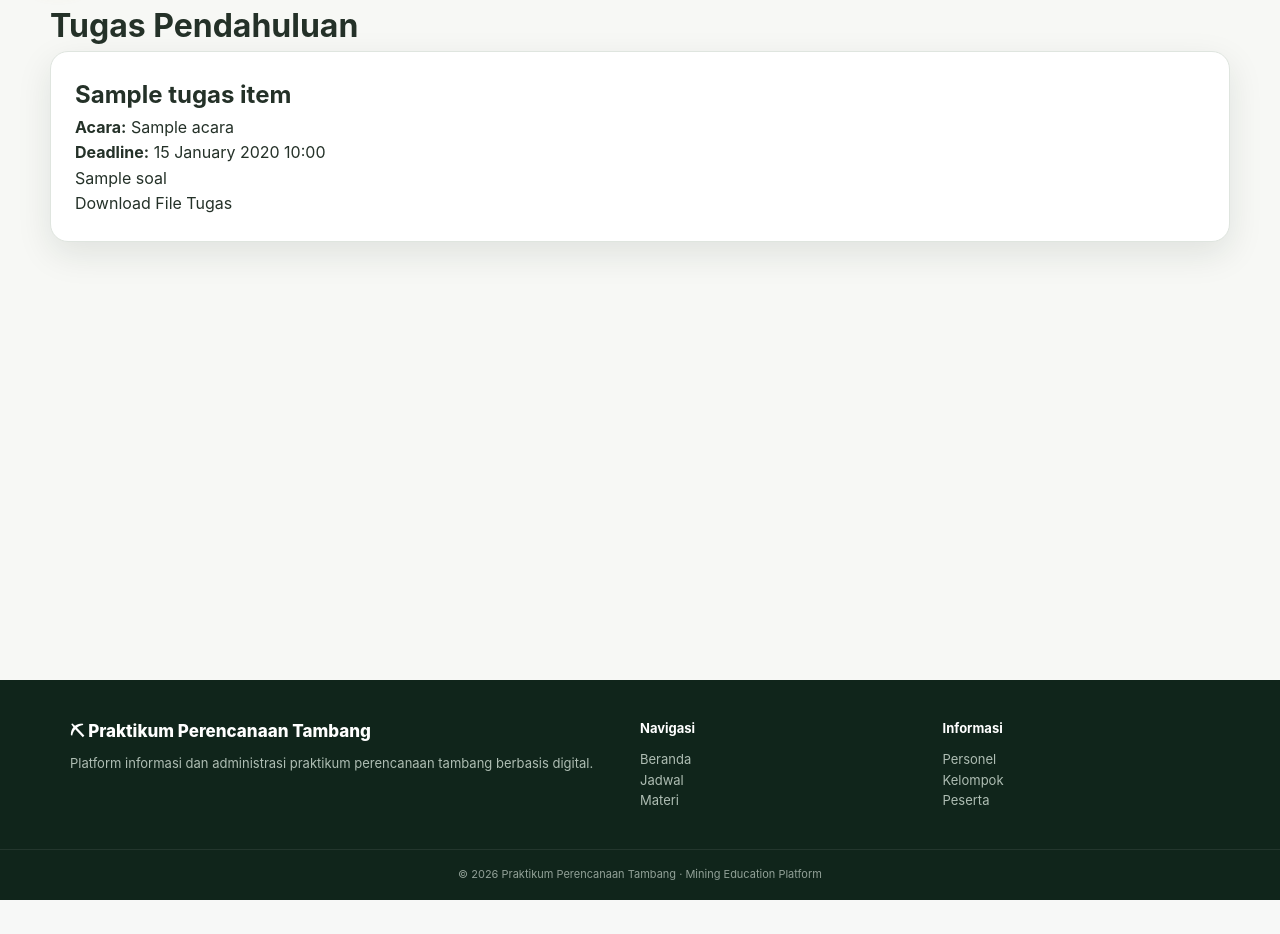
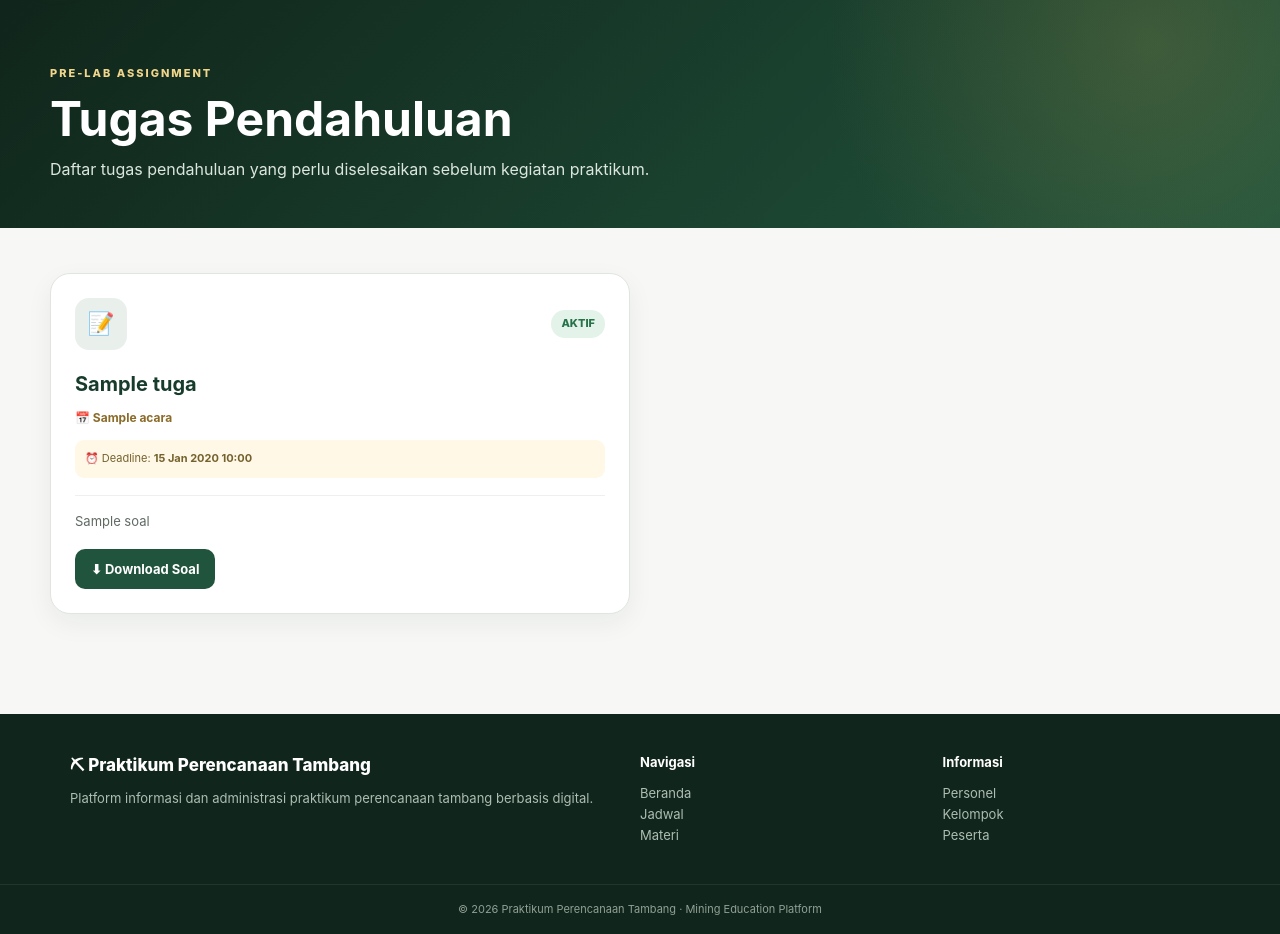
Before and after one commit to muhammadfhy2-cell/Praktikum-Perencanaan-Tambang, a Django app: template praktikum/templates/praktikum/tugas_pendahuluan.html in a window 1280 px wide. Shown: the part 73-1007 px from the top of the page. Before the commit the page ends 973 px from the top, so only its background shows below. Run offline with Django 3.2, Linux system fonts and the light colour scheme; the template is opened without the code that fills it: most values are stand-ins (such as "Sample title", 1, 10 or a date in 2020).

Commit message:
Update tugas_pendahuluan.html

```diff
--- a/praktikum/templates/praktikum/tugas_pendahuluan.html
+++ b/praktikum/templates/praktikum/tugas_pendahuluan.html
@@ -1,51 +1,147 @@
 {% extends "praktikum/base.html" %}
+
+{% block title %}Tugas Pendahuluan | Praktikum Perencanaan Tambang{% endblock %}
 
 {% block content %}
 
+<section class="page-header">
+    <div class="container">
+        <div class="eyebrow">PRE-LAB ASSIGNMENT</div>
+        <h1>Tugas Pendahuluan</h1>
+        <p>
+            Daftar tugas pendahuluan yang perlu diselesaikan sebelum kegiatan
+            praktikum.
+        </p>
+    </div>
+</section>
+
+<section class="content-section">
     <div class="container">
 
-    <h1>Tugas Pendahuluan</h1>
+        <div class="assignment-grid">
 
-    {% for item in tugas %}
+            {% for tugas in tugas_list %}
 
-    <div class="card">
+            <article class="assignment-card">
 
-        <h2>{{ item.judul }}</h2>
+                <div class="assignment-top">
+                    <div class="assignment-icon">📝</div>
 
-        <p>
-            <strong>Acara:</strong>
-            {{ item.acara.nama }}
-        </p>
+                    <span class="badge badge-green">
+                        Aktif
+                    </span>
+                </div>
 
-        {% if item.deadline %}
-        <p>
-            <strong>Deadline:</strong>
-            {{ item.deadline|date:"d F Y H:i" }}
-        </p>
+                <h2>{{ tugas.judul }}</h2>
+
+                {% if tugas.acara %}
+                    <div class="assignment-event">
+                        📅 {{ tugas.acara.nama }}
+                    </div>
                 {% endif %}
 
-        <div>
-            {{ item.soal|linebreaks }}
+                {% if tugas.deadline %}
+                    <div class="deadline">
+                        ⏰ Deadline:
+                        <strong>{{ tugas.deadline|date:"d M Y H:i" }}</strong>
                     </div>
-
-        {% if item.file %}
-        <p>
-            <a href="{{ item.file.url }}" target="_blank">
-                Download File Tugas
-            </a>
-        </p>
                 {% endif %}
 
+                {% if tugas.soal %}
+                    <div class="assignment-description">
+                        {{ tugas.soal|linebreaks }}
                     </div>
+                {% endif %}
+
+                {% if tugas.file %}
+                    <a href="{{ tugas.file.url }}"
+                       target="_blank"
+                       class="btn">
+                        ⬇ Download Soal
+                    </a>
+                {% endif %}
+
+            </article>
 
             {% empty %}
 
-    <p>
-        Belum ada tugas pendahuluan.
-    </p>
+            <div class="empty">
+                <div class="empty-icon">📝</div>
+                Belum ada tugas pendahuluan aktif.
+            </div>
 
             {% endfor %}
 
         </div>
 
+    </div>
+</section>
+
+<style>
+    .assignment-grid {
+        display: grid;
+        grid-template-columns: repeat(2,1fr);
+        gap: 20px;
+    }
+
+    .assignment-card {
+        background: white;
+        border: 1px solid #dfe5df;
+        border-radius: 20px;
+        padding: 24px;
+        box-shadow: 0 9px 27px rgba(16,37,27,.06);
+    }
+
+    .assignment-top {
+        display: flex;
+        justify-content: space-between;
+        align-items: center;
+    }
+
+    .assignment-icon {
+        width: 52px;
+        height: 52px;
+        border-radius: 14px;
+        background: #e9f0eb;
+        display: grid;
+        place-items: center;
+        font-size: 22px;
+    }
+
+    .assignment-card h2 {
+        color: #173c2b;
+        font-size: 20px;
+        margin: 18px 0 8px;
+    }
+
+    .assignment-event {
+        color: #8a6b28;
+        font-size: 12px;
+        font-weight: 700;
+    }
+
+    .deadline {
+        margin-top: 13px;
+        padding: 10px;
+        background: #fff8e7;
+        color: #74622d;
+        border-radius: 9px;
+        font-size: 11px;
+    }
+
+    .assignment-description {
+        margin: 17px 0;
+        padding-top: 15px;
+        border-top: 1px solid #edf0ed;
+        color: #606a63;
+        font-size: 13px;
+    }
+
+    @media(max-width:700px) {
+        .assignment-grid {
+            grid-template-columns: 1fr;
+        }
+    }
+</style>
+
 {% endblock %}
```
Lines whose indentation alone changed are shown as unchanged.
